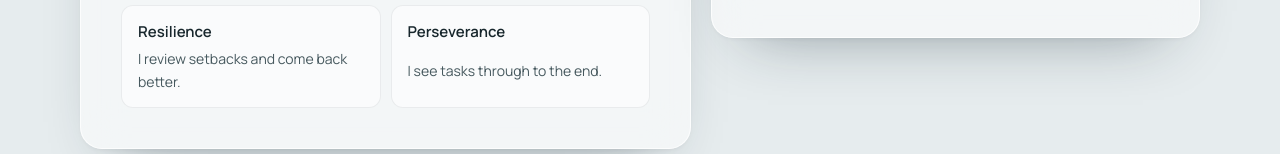
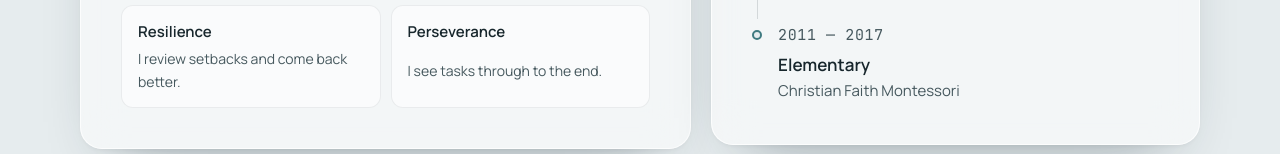
Before and after one commit to lolgamebot/portfolio, a plain HTML site: page index.html in a window 1280 px wide. Shown: the part 5864-6018 px from the top of the page. Drawn offline with Linux system fonts and the light colour scheme; no server answers.

Commit message:
Reframe hero photo as formal 2x2; add elementary to education
Co-Authored-By: Claude Opus 5.5 <noreply@anthropic.com>

```diff
--- a/index.html
+++ b/index.html
@@ -305,6 +305,11 @@
             <h3>Junior High School</h3>
             <p>Christian Faith Montessori</p>
           </li>
+          <li>
+            <p class="timeline__when mono">2011 — 2017</p>
+            <h3>Elementary</h3>
+            <p>Christian Faith Montessori</p>
+          </li>
         </ol>
       </div>
     </section>
```
Also changed, not shown: assets/img/ernest-montes.jpg.
